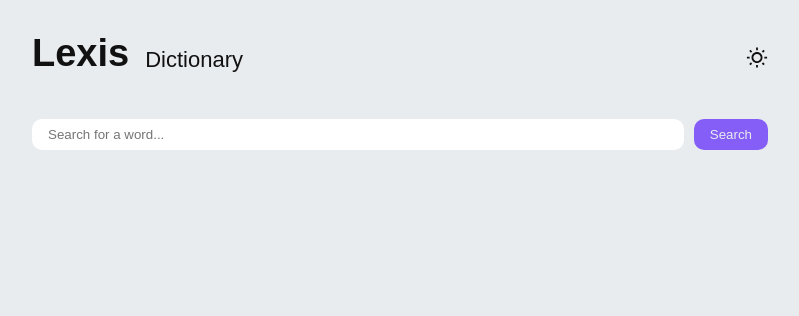
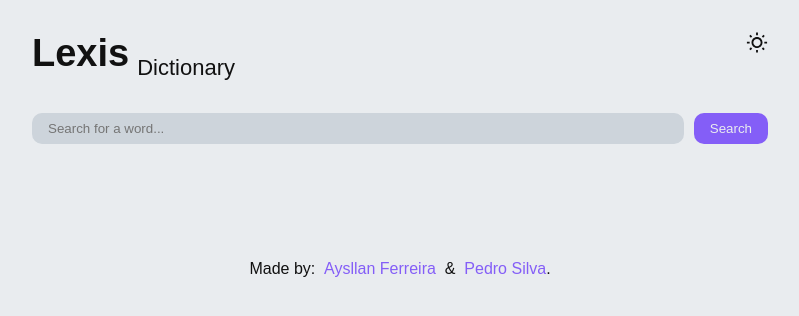
Before and after one commit to aysllanferreira/lexis, a React (Create React App) app: page / in a window 1280 px wide. Shown: the top 316 px of the page, without its empty margins (240-1039 px from the left). Built offline with nearby package versions, Linux system fonts and the light colour scheme; a web font is replaced by a local one.

Commit message:
footer is now working

```diff
--- a/public/index.html
+++ b/public/index.html
@@ -24,7 +24,7 @@
       work correctly both with client-side routing and a non-root public URL.
       Learn how to configure a non-root public URL by running `npm run build`.
     -->
-    <title>React App</title>
+    <title>Lexis Dictionary</title>
   </head>
   <body>
     <noscript>You need to enable JavaScript to run this app.</noscript>
--- a/src/App.css
+++ b/src/App.css
@@ -11,7 +11,7 @@
   --secondary-shade: #ae3ec9;
 
   --focus: #5c7cfa;
-  --line: #cdd4db;
+  --shade: #cdd4db;
   --shadow-white: #ffffff6b;
   --shadow-black: #0000006b;
 }
@@ -28,7 +28,9 @@
   padding: 32px;
   display: grid;
   grid-template-columns: 1fr;
+  grid-template-rows: auto auto 1fr auto;
   row-gap: 32px;
+  position: relative;
 }
 
 h1 {
--- a/src/App.jsx
+++ b/src/App.jsx
@@ -6,6 +6,7 @@ import './App.css';
 import Meaning from './components/Meaning';
 import Error from './components/Error';
 import Header from './components/Header';
+import Footer from './components/Footer';
 
 function App() {
   const [result, setResult] = useState([]);
@@ -41,6 +42,8 @@ function App() {
           ))
         )}
       </main>
+
+      <Footer />
     </div>
   );
 }
--- /dev/null
+++ b/src/components/Footer.jsx
@@ -0,0 +1,21 @@
+import React from 'react';
+import '../styles/Footer.scss';
+
+function Footer() {
+  return (
+    <footer className="Footer">
+      <p>
+        Made by:
+        &nbsp;
+        <a href="https://www.linkedin.com/in/aysllan-ferreira-61aa58228/" target="_blank" rel="noreferrer">Aysllan Ferreira</a>
+        &nbsp;
+        &
+        &nbsp;
+        <a href="https://www.linkedin.com/in/opedrodev/" target="_blank" rel="noreferrer">Pedro Silva</a>
+        .
+      </p>
+    </footer>
+  );
+}
+
+export default Footer;
--- a/src/components/Header.jsx
+++ b/src/components/Header.jsx
@@ -20,8 +20,10 @@ function Header() {
   return (
     <header className="Header">
       <div>
-        <h1>Lexis</h1>
-        <p>Dictionary</p>
+        <h1>
+          Lexis
+          <sub>Dictionary</sub>
+        </h1>
       </div>
 
       <button type="button" onClick={toggle}>
--- a/src/components/Phonetics.jsx
+++ b/src/components/Phonetics.jsx
@@ -16,9 +16,13 @@ function Phonetics(props) {
       <div className="Phonetics">
         {phonetics.map(({ text, audio }) => (
           <div key={Math.random()}>
-            <p>{text}</p>
-            {!audio ? null : (
-              <GiSpeaker onClick={() => handleButtonClick(audio)} />
+            {!text ? null : (
+              <>
+                <p>{text}</p>
+                {!audio ? null : (
+                  <GiSpeaker onClick={() => handleButtonClick(audio)} />
+                )}
+              </>
             )}
           </div>
         ))}
--- a/src/scripts/theme.js
+++ b/src/scripts/theme.js
@@ -14,7 +14,7 @@ function darkMode() {
   root.style.setProperty('--white', BLACK);
   root.style.setProperty('--black', WHITE);
   root.style.setProperty('--shadow-black', SHADOW_WHITE);
-  root.style.setProperty('--line', LINE_BLACK);
+  root.style.setProperty('--shade', LINE_BLACK);
 }
 
 /**
@@ -24,7 +24,7 @@ function lightMode() {
   root.style.setProperty('--black', BLACK);
   root.style.setProperty('--white', WHITE);
   root.style.setProperty('--shadow-black', SHADOW_BLACK);
-  root.style.setProperty('--line', LINE_WHITE);
+  root.style.setProperty('--shade', LINE_WHITE);
 }
 
 /**
--- /dev/null
+++ b/src/styles/Footer.scss
@@ -0,0 +1,15 @@
+.Footer {
+  width: 100%;
+  text-align: center;
+  background-color: var(--white);
+  padding: 32px;
+
+  a {
+    text-decoration: none;
+    color: var(--primary);
+
+    &:hover{
+      color: var(--secondary);
+    }
+  }
+}
--- a/src/styles/Header.scss
+++ b/src/styles/Header.scss
@@ -7,16 +7,24 @@
     align-items: center;
     gap: 16px;
 
-    p {
-      font-size: 22px;
-      font-weight: normal;
+    h1 {
+      margin: 0;
+
+      sub {
+        margin-left: 8px;
+        font-size: 22px;
+        font-weight: normal;
+      }
     }
   }
 
   button {
     background-color: transparent;
     border: none;
+    height: fit-content;
+    width: fit-content;
     cursor: pointer;
+
     svg {
       color: var(--black);
       height: 22px;
--- a/src/styles/Meaning.scss
+++ b/src/styles/Meaning.scss
@@ -26,7 +26,7 @@
 
       hr {
         height: 1px;
-        background-color: var(--line);
+        background-color: var(--shade);
         border: none;
         margin: 16px 0;
       }
--- a/src/styles/Phonetics.scss
+++ b/src/styles/Phonetics.scss
@@ -12,10 +12,14 @@
     svg {
       width: 20px;
       height: 20px;
-      color: var(--black);
+      color: var(--primary);
       border-radius: 50%;
       box-shadow: 0 0 8px 0 var(--shadow-black);
       cursor: pointer;
+
+      &:hover {
+        color: var(--secondary);
+      }
     }
 
     p {
--- a/src/styles/SearchBar.scss
+++ b/src/styles/SearchBar.scss
@@ -8,7 +8,8 @@
     border-radius: 10px;
     border: none;
     width: 100%;
-    color: #111111;
+    color: var(--black);
+    background-color: var(--shade);
 
     &:focus {
       outline: 3px solid var(--focus);
```
Also changed, not shown: 1 other file (tests, documents, lock files or other folders).
